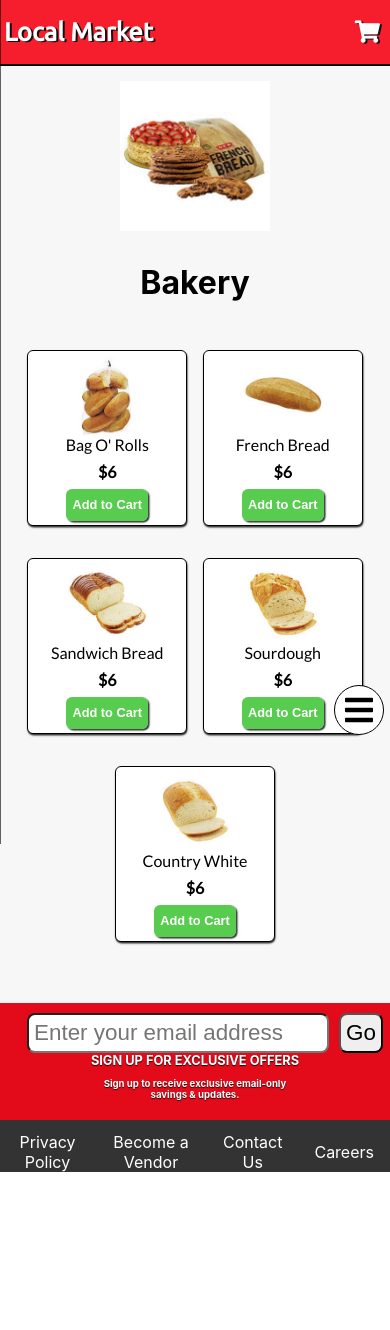
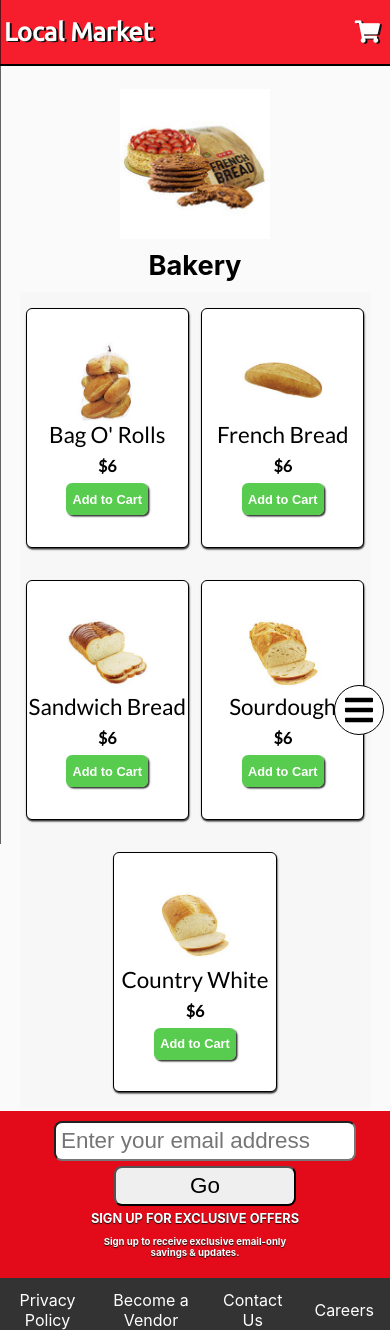
Before and after one commit to Humphreyj/to-go, a React (Create React App) app: page /categories/Bakery in a window 390 px wide. Before the commit the page ends 1172 px from the top, so only its background shows below. Built offline with nearby package versions, Linux system fonts and the light colour scheme.

Commit message:
Improved mobile styling throughout the app.

```diff
--- a/src/App.css
+++ b/src/App.css
@@ -1,7 +1,7 @@
 .App {
  position: relative;
  min-height: 100vh;
- background-color: #F7F7F7;
+ background-color: rgb(250, 250, 250);
 
 }
 
--- a/src/styles/footer/footer.scss
+++ b/src/styles/footer/footer.scss
@@ -55,6 +55,13 @@
                 padding: 5px;
                 margin-left: 10px;
                 border-radius: 8px;
+                @media(max-width: 500px) {
+                    display: block;
+                    width: 60%;
+                    margin: 5px auto;
+
+
+                }
             }
         }
         @media(max-width: 500px) {
--- a/src/styles/menu/category.scss
+++ b/src/styles/menu/category.scss
@@ -3,9 +3,10 @@
     flex-direction: column;
     align-items: center;
     justify-content: center;
-    padding-bottom: 100px;
+    padding: 2% 0;
+    margin-bottom: 100px;
     @media(max-width: 500px) {
-        padding-bottom: 150px;
+        margin-bottom: 150px;
     }
     .category-info{
         display: flex;
@@ -21,7 +22,8 @@
             }
         }
         .target_category_name {
-            font-size: 2em;
+            font-size: 1.7em;
+            margin: 10px 0;
         }
 
     }//category-info
@@ -38,8 +40,15 @@
         }
         .product {
             text-align: center;
+
             @media(max-width: 500px) {
-                width: 45%;
+                width: 46%;
+                height: 14rem;
+
+                .product-name {
+                    margin: 0 auto;
+                    font-size: 1.4em;
+                }
             }
         }
     }
--- a/src/styles/menu/menu.scss
+++ b/src/styles/menu/menu.scss
@@ -3,6 +3,9 @@
     flex-direction: column;
     align-items: center;
     justify-content: center;
+    @media(max-width: 500px) {
+        margin-bottom: 150px;
+    }
 
     .shop-by-category {
         font-size: 2em;
@@ -16,11 +19,9 @@
         border: 1px solid black;
         border-radius: 8px;
         padding: 0 1%;
-        margin-top: 10px;
-        margin-bottom: 100px;
-        @media(max-width: 500px) {
-            margin-bottom: 150px;
-        }
+        margin-top: 20px;
+        margin-bottom: 50px;
+
 
         h3 {
             font-size: 1.2em;
```
